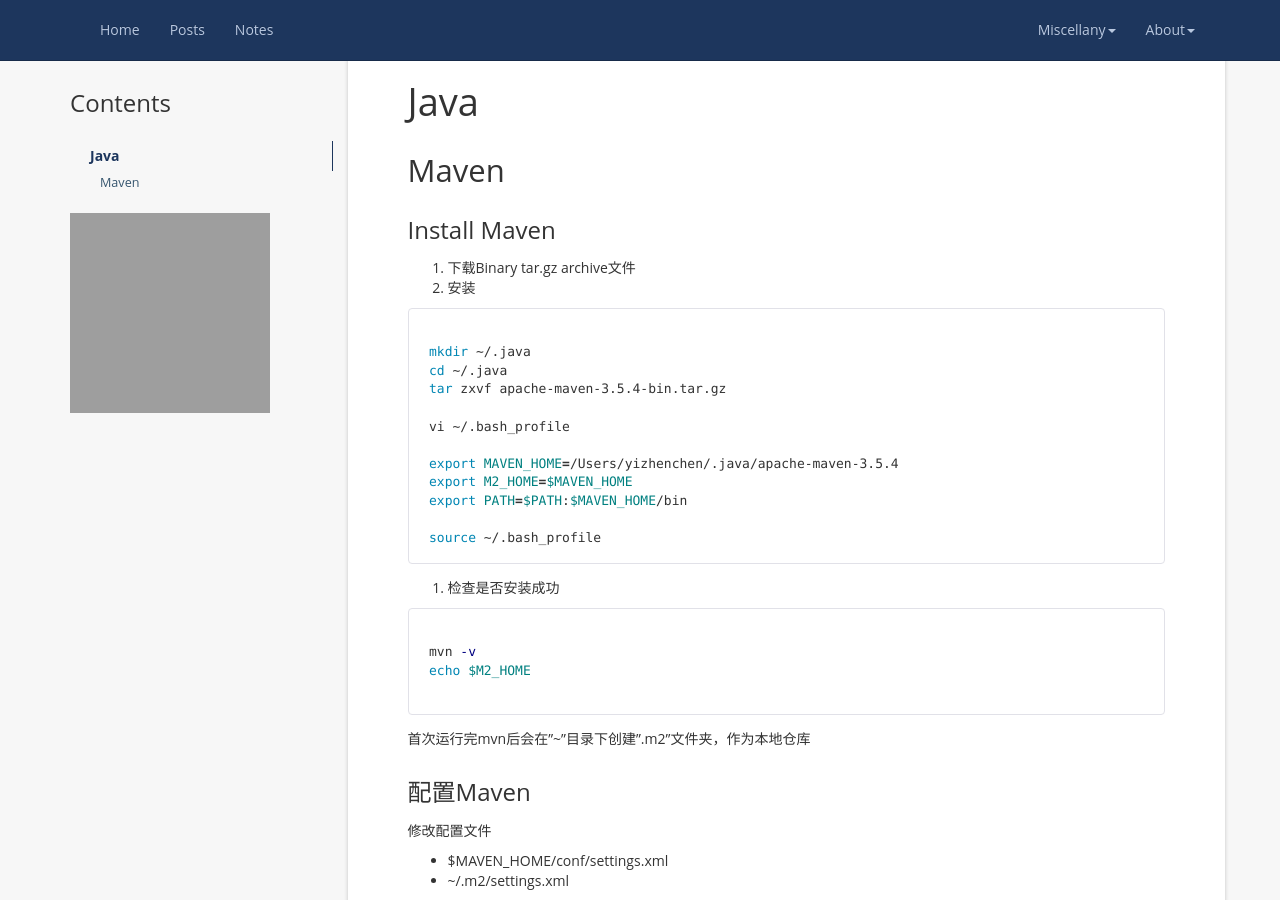
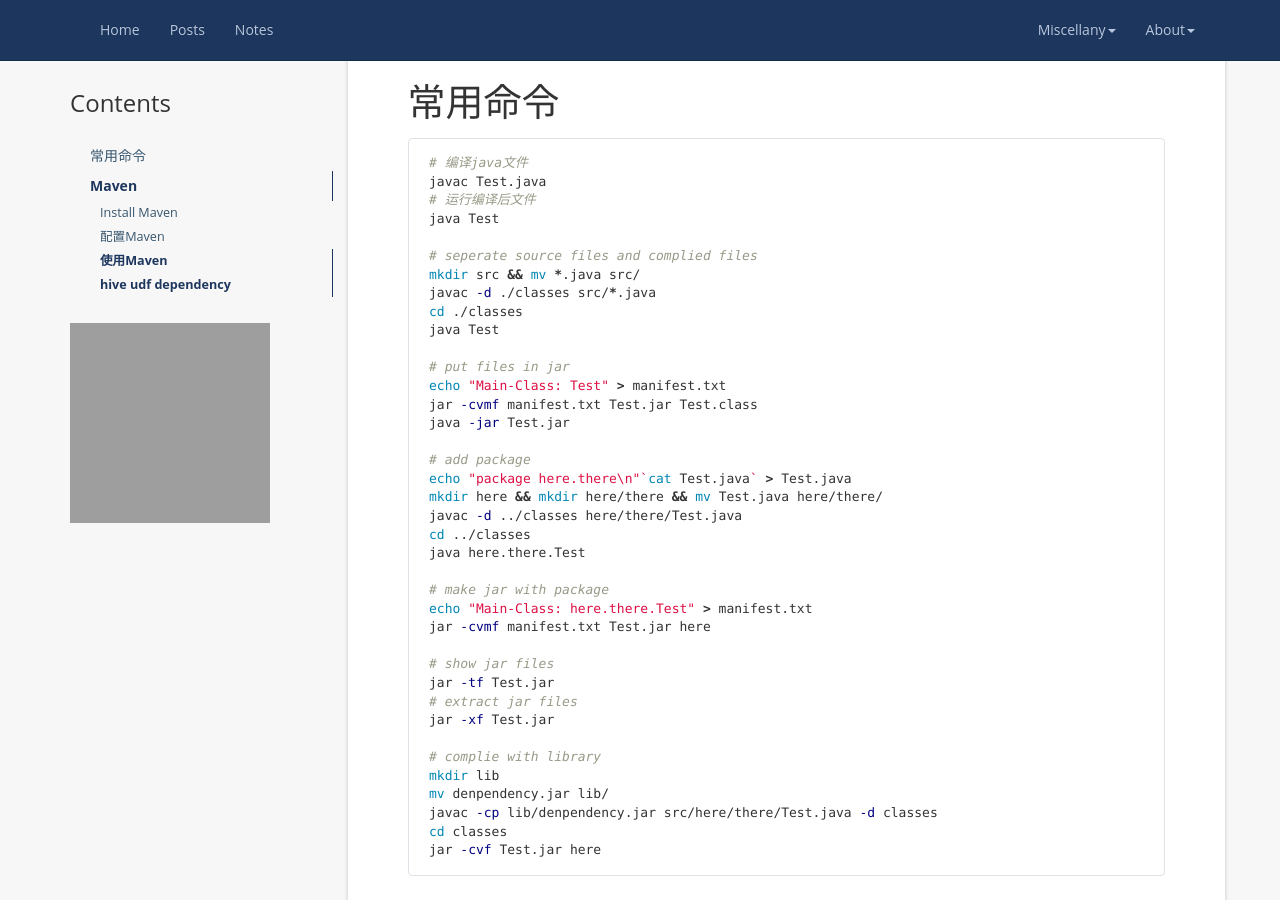
Before and after one commit to cyzlmh/cyzlmh.github.io, a Jekyll site: the page built from notes/Note-Java.md, in a window 1280 px wide and 900 px high. Built offline with Jekyll 4.4.1, drawn with Linux system fonts in a browser that asks for light colours; nearby versions of some CDN libraries; grey boxes are pictures that could not be loaded.

Commit message:
modify java, add regex

````diff
--- a/notes/Note-Java.md
+++ b/notes/Note-Java.md
@@ -8,11 +8,52 @@ tags: Java
 * content
 {:toc}
 
-# Java
+# 常用命令
 
-## Maven
+```shell
+# 编译java文件
+javac Test.java
+# 运行编译后文件
+java Test
 
-### Install Maven
+# seperate source files and complied files
+mkdir src && mv *.java src/
+javac -d ./classes src/*.java
+cd ./classes
+java Test
+
+# put files in jar
+echo "Main-Class: Test" > manifest.txt
+jar -cvmf manifest.txt Test.jar Test.class
+java -jar Test.jar
+
+# add package
+echo "package here.there\n"`cat Test.java` > Test.java
+mkdir here && mkdir here/there && mv Test.java here/there/
+javac -d ../classes here/there/Test.java
+cd ../classes
+java here.there.Test
+
+# make jar with package
+echo "Main-Class: here.there.Test" > manifest.txt
+jar -cvmf manifest.txt Test.jar here
+
+# show jar files
+jar -tf Test.jar
+# extract jar files
+jar -xf Test.jar
+
+# complie with library
+mkdir lib
+mv denpendency.jar lib/
+javac -cp lib/denpendency.jar src/here/there/Test.java -d classes
+cd classes
+jar -cvf Test.jar here
+```
+
+# Maven
+
+## Install Maven
 
 1. 下载Binary tar.gz archive文件
 2. 安装
@@ -43,14 +84,14 @@ echo $M2_HOME
 
 首次运行完mvn后会在"~"目录下创建".m2"文件夹，作为本地仓库
 
-### 配置Maven
+## 配置Maven
 
 修改配置文件
 
 - $MAVEN_HOME/conf/settings.xml
 - ~/.m2/settings.xml
 
-### 使用Maven
+## 使用Maven
 
 在项目中添加pom.xml文件
 
@@ -84,7 +125,7 @@ echo $M2_HOME
 - package：执行打包
 - install：发布到仓库
 
-#### hive udf dependency
+### hive udf dependency
 
 ```xml
 <dependencies>
````
Also changed, not shown: notes/Note-Hadoop.md (+9 -3 lines), notes/Note-Regex.md (added, +98 -0 lines), 1 other file.
